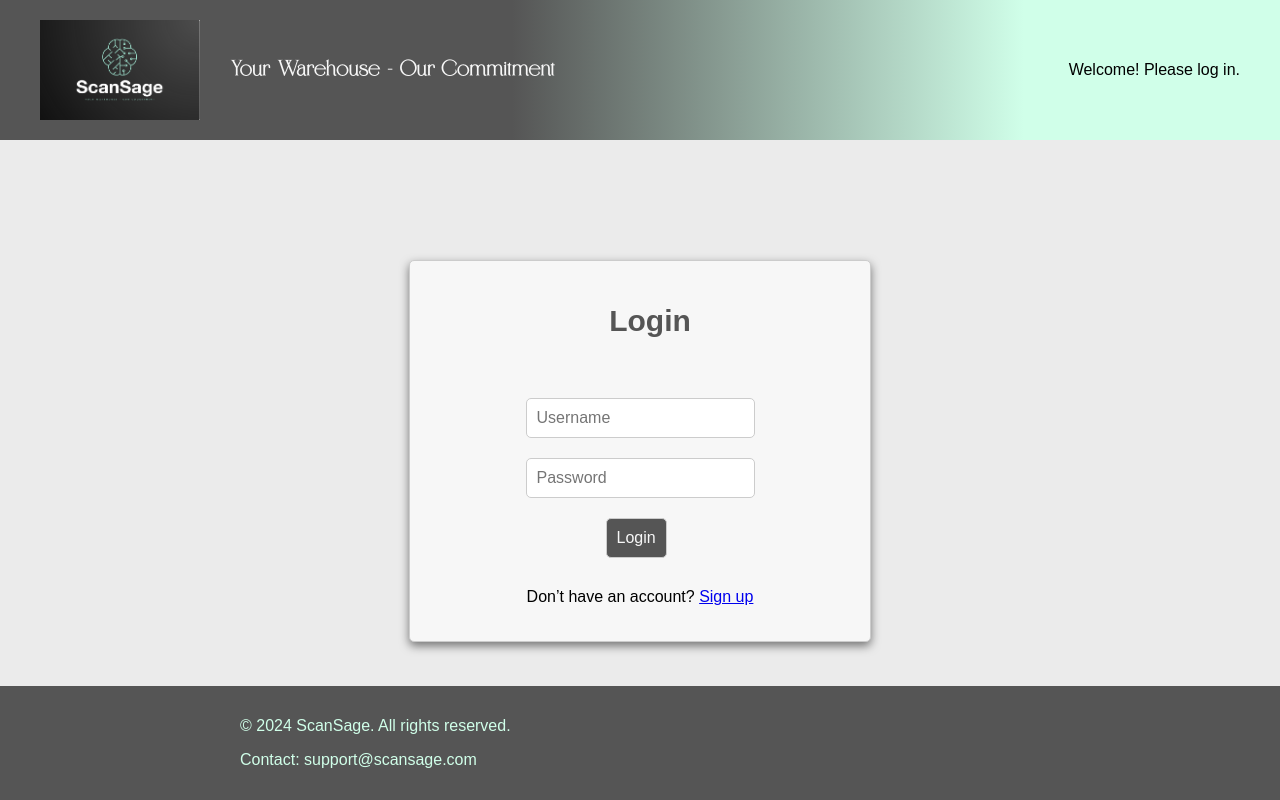
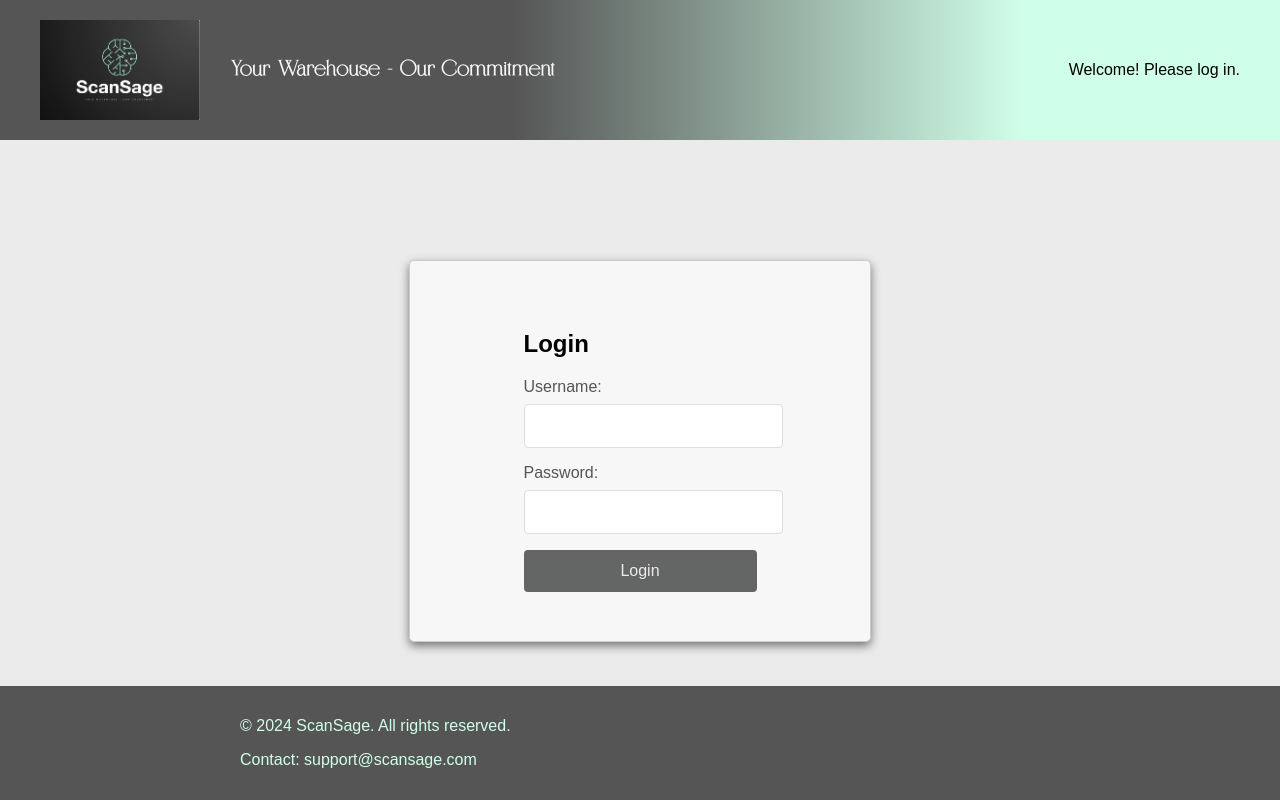
Before and after one commit to steffi-si/ScanSage, a React (Vite) app in the folder frontend/: page / in a window 1280 px wide. Built offline with nearby package versions, Linux system fonts and the light colour scheme; a web font is replaced by a local one.

Commit message:
scanner code started

```diff
--- a/frontend/package.json
+++ b/frontend/package.json
@@ -11,6 +11,8 @@
   },
   "dependencies": {
     "react": "^18.3.1",
+    "react-barcode": "^1.5.3",
+    "react-barcode-scanner": "^3.0.1",
     "react-dom": "^18.3.1",
     "react-router-dom": "^7.0.2"
   },
--- a/frontend/src/App.css
+++ b/frontend/src/App.css
@@ -69,15 +69,15 @@ img {
   background-color: #F7F7F7;
 }
 
-form {
+.login-form {
   display: flex;
   flex-direction: column;
 
 }
 
-h2 {
+-login-form h2 {
   font-size: 30px;
-  margin-bottom: 50px;
+  margin-bottom: 70px;
   margin-left:20px;
   text-align: center;
   color: #555555;
@@ -85,28 +85,49 @@ h2 {
 
 }
 
-input {
-  font-size: 16px;
-  margin: 10px 0;
-  padding: 10px;
-  border-radius: 5px;
-  border: 1px solid #ccc;
+.form-group {
+  margin-bottom: 1rem;
 }
 
-button {
-  font-size: 16px;
-  margin: 10px 80px;
-  padding: 10px;
-  border-radius: 5px;
-  border: 1px solid #ccc;
-  background-color: #555555;
-  color: #F7F7F7;
-  cursor: pointer;
+.form-group label {
+  display: block;
+  margin-bottom: 0.5rem;
+  color: #555;
 }
 
-.signup {
-  margin-top: 20px;
+.form-group input {
+  width: 100%;
+  padding: 0.75rem;
+  border: 1px solid #ddd;
+  border-radius: 4px;
+  font-size: 1rem;
+}
+
+button[type="submit"] {
+  width: 100%;
+  padding: 0.75rem;
+  background-color: #646665;
+  color: rgb(236, 234, 234);
+  border: none;
+  border-radius: 4px;
+  font-size: 1rem;
+  cursor: pointer;
+  transition: background-color 0.3s ease;
+}
+
+button[type="submit"]:hover {
+  background-color: #7ad6ab;
+}
+
+button[type="submit"]:disabled {
+  background-color: #d8b29c;
+  cursor: not-allowed;
+}
+
+.error-message {
+  color: rgb(207, 63, 63);
   text-align: center;
+  margin-top: 1rem;
 }
 
 /*FeaturesPage*/
@@ -317,6 +338,22 @@ button {
   text-align: center;
 }
 
+
+
+.back-button {
+  display: inline-block;
+  margin-top: 10px;
+  padding: 10px;
+  background-color: #555555;
+  color: #F7F7F7;
+  text-decoration: none;
+  border-radius: 5px;
+}
+
+.back-button:hover {
+  background-color: #333;
+}
+
 /*Footer*/
 footer {
   /* background-image: linear-gradient(90deg, #555555 40%, #D0FFE9 80%); */
--- a/frontend/src/components/LoginForm.jsx
+++ b/frontend/src/components/LoginForm.jsx
@@ -8,6 +8,7 @@ function LoginForm() {
     const [username, setUsername] = useState('');
     const [password, setPassword] = useState('');
     const [error, setError] = useState('');
+    const [isLoading, setIsLoading] = useState(false);
 
     //context
     const { login } = useAuth();
@@ -19,6 +20,13 @@ function LoginForm() {
         setError('');
         //here we will add the login logic
         //for example API call to login
+        if(!username || !password) {
+            setError('Please enter username and password');
+            return;
+        }
+
+        setIsLoading(true);
+
         try {
             const response = await fetch('http://localhost:3000/api/auth/login', {
                 method: 'POST',
@@ -41,8 +49,10 @@ function LoginForm() {
             navigate('/features');
         } catch (err) {
             setError('Invalid username or password');
+        } finally {
+            setIsLoading(false);
         }
-        }
+    }
 
     //     //for now we will just check if username and password are admin
     //     if (username === 'admin' && password === 'admin') {
@@ -59,23 +69,34 @@ function LoginForm() {
 
     return(
         <div className="login-container">
-            <form onSubmit={handleLogin}>
-                <h2>Login</h2>
-                <div>
-                    <input type="text" placeholder="Username" value={username} onChange={(e) => setUsername(e.target.value)} />
-                </div>
-                <div>
-                    <input type="password" placeholder="Password" value={password} onChange={(e) => setPassword(e.target.value)} />
-                </div>
-                <div>
-                    <button type="submit">Login</button>
-                    <p className="signup">Don’t have an account? <a href="/signup" >Sign up</a></p>
-                </div>
-            </form>
-            <div>
-                {error}
+        <form onSubmit={handleLogin} className="login-form">
+            <h2>Login</h2>
+            <div className="form-group">
+                <label htmlFor="username">Username:</label>
+                <input
+                    type="text"
+                    id="username"
+                    value={username}
+                    onChange={(e) => setUsername(e.target.value)}
+                    aria-required="true"
+                />
             </div>
-        </div>
+            <div className="form-group">
+                <label htmlFor="password">Password:</label>
+                <input
+                    type="password"
+                    id="password"
+                    value={password}
+                    onChange={(e) => setPassword(e.target.value)}
+                    aria-required="true"
+                />
+            </div>
+            <button type="submit" disabled={isLoading}>
+                {isLoading ? 'Login started...' : 'Login'}
+            </button>
+        </form>
+        {error && <div className="error-message" role="alert">{error}</div>}
+    </div>
     );
 }
 
--- a/frontend/src/pages/ProductOverview.jsx
+++ b/frontend/src/pages/ProductOverview.jsx
@@ -1,7 +1,10 @@
 import { Link } from "react-router-dom";
+import { useNavigate } from "react-router-dom";
 import { useEffect, useState } from "react";
 // import Header from '../views/Header.jsx';
 import Footer from "../views/Footer.jsx";
+import { BarcodeScanner } from "react-barcode-scanner";
+import { Barcode } from "react-barcode";
 
 function ProductOverview() {
   const [products, setProducts] = useState([]);
@@ -9,9 +12,11 @@ function ProductOverview() {
   const [error, setError] = useState(null);
   const [categoryFilter, setCategoryFilter] = useState("allproducts");
   const [statusFilter, setStatusFilter] = useState("");
+  const [showScanner, setShowScanner] = useState(false);
+  const [scannedCode, setScannedCode] = useState("");
+  const navigate = useNavigate();
 
   useEffect(() => {
-
     //fetch request to get products
     const fetchProducts = async () => {
       try {
@@ -26,22 +31,28 @@ function ProductOverview() {
         if (params.toString()) {
           url += "?" + params.toString();
         }
+        if(scannedCode) {
+          params.append("productNumber", scannedCode);
+        }
         const response = await fetch(url);
-        console.log('Response status:', response.status);
+        console.log("Response status:", response.status);
         if (!response.ok) {
           throw new Error("Something went wrong!");
         }
         const data = await response.json();
         setProducts(data.products);
+        if(scannedCode && data.products.length === 1) {
+          navigate(`/productdetail/${data.products[0].productNumber}`);
+        }
       } catch (error) {
         setError(error.message);
       } finally {
         setLoading(false); //set loading to false
       }
-    }
+    };
 
     fetchProducts();
-    }, [categoryFilter, statusFilter]);
+  }, [categoryFilter, statusFilter, scannedCode, navigate]);
 
   // if(loading) {
   //     return <p>Loading...</p>;
@@ -53,7 +64,9 @@ function ProductOverview() {
   return (
     <div className="product-overview">
       <div className="toolbar">
-        <button className="scan-button">
+        <button className="scan-button" onClick={()=>
+          setShowScanner(!showScanner)}
+        >
           <div icon="📱">Scan</div>
         </button>
         <FilterComponent
@@ -61,6 +74,12 @@ function ProductOverview() {
           onStatusChange={setStatusFilter}
         />
       </div>
+      {showScanner && <BarcodeReader onScan={(code)=> {
+        setScannedCode(code);
+        setShowScanner(false);
+      }} onError={(err)=> {
+        console.error(err);
+      }}/>}
       <div className="product-container">
         <div className="product-overview">
           {loading ? (
@@ -72,10 +91,16 @@ function ProductOverview() {
           ) : products.length === 0 ? (
             <p>No products available.</p>
           ) : (
-            products.map(product => (
-                <ProductCard key={product.productNumber || product._id} product={product} />
+            products.map((product) => (
+              <ProductCard
+                key={product.productNumber || product._id}
+                product={product}
+              />
             ))
           )}
+        </div>
+        <div>
+          <button className="back-button" onClick={() => navigate("/features")}>Back to FeaturesPage</button>
         </div>
       </div>
       <Footer />
@@ -84,14 +109,19 @@ function ProductOverview() {
 }
 
 function ProductCard({ product }) {
-  console.log("Product data:", product);
+  // console.log("Product data:", product);
   return (
     <div className="product-card">
       {/* {product.image && <img src={product.image} alt={product.name} />} */}
       <h3>{product.name || "No name"}</h3>
       <p>Product Number: {product.productNumber || "No number"}</p>
       <p>Status: {product.status || "No status"}</p>
-            <p>Price: {product.price.sellingPrice ? `$${product.price.sellingPrice}` : "Price not available"}</p>
+      <p>
+        Price:{" "}
+        {product.price.sellingPrice
+          ? `$${product.price.sellingPrice}`
+          : "Price not available"}
+      </p>
       <Link
         to={`/productdetail/${product.productNumber}`}
         className="details-button"
@@ -128,4 +158,21 @@ function FilterComponent({ onFilterChange, onStatusChange }) {
   );
 }
 
+function BarcodeReader({onScan, onError}) {
+  return(
+    <div className="barcode-scanner">
+    <BarcodeScanner
+      onUpdate={(err, result) => {
+        if (result) {
+          onScan(result.text);
+        }
+        if (err) {
+          onError(err);
+        }
+      }}
+      />
+    </div>
+  )
+}
+
 export default ProductOverview;
--- a/frontend/src/pages/UserMgtOverview.jsx
+++ b/frontend/src/pages/UserMgtOverview.jsx
@@ -1,5 +1,5 @@
 import { useState, useEffect } from "react";
-import { Navigate } from "react-router-dom";
+import { useNavigate } from "react-router-dom";
 import { useAuth } from "../context/useAuthContext.jsx";
 
 function UserMgtOverview() {
@@ -10,6 +10,7 @@ function UserMgtOverview() {
   const [filterDepartment, setFilterDepartment] = useState("");
   const [currentPage, setCurrentPage] = useState(1);
   const [totalPages, setTotalPages] = useState(1);
+  const navigate = useNavigate();
 
   useEffect(() => {
       console.log("fetchUsers");
@@ -90,6 +91,9 @@ function UserMgtOverview() {
           Next
         </button>
       </div>
+      <div>
+        <button className="back-button" onClick={() => navigate("/features")}>Back to Features</button>
+      </div>
     </div>
   );
 }
```
Also changed, not shown: frontend/src/pages/UserDetails.jsx (+78 -0 lines), 1 other file (tests, documents, lock files or other folders). Lines whose indentation alone changed are shown as unchanged.
